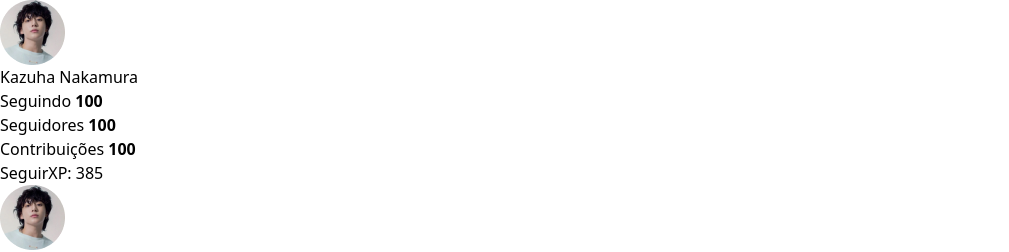
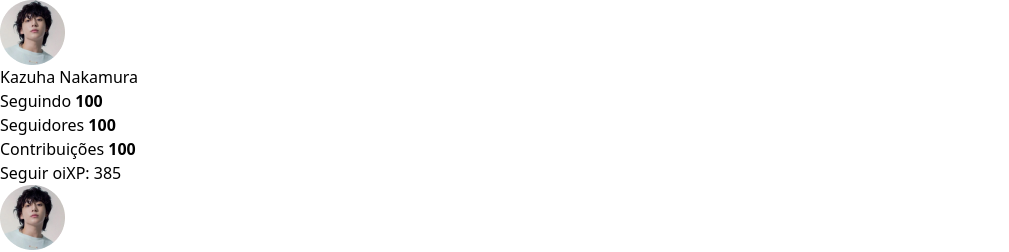
Before and after one commit to ProjetoSenac-EstudaMais/front-estudamais, a React (Vite) app: page /profile in a window 1280 px wide. Shown: the top 252 px of the page, without its empty margins (0-1009 px from the left). Built offline with nearby package versions, Linux system fonts and the light colour scheme.

Commit message:
Pagina Profile

```diff
--- a/src/pages/profile/index.tsx
+++ b/src/pages/profile/index.tsx
@@ -28,7 +28,7 @@ export default function Profile() {
                     </div>
 
                     <div>
-                        <button>Seguir</button>
+                        <button>Seguir oi</button>
                         <button>XP: 385</button>
                     </div>
                 </div>
```
